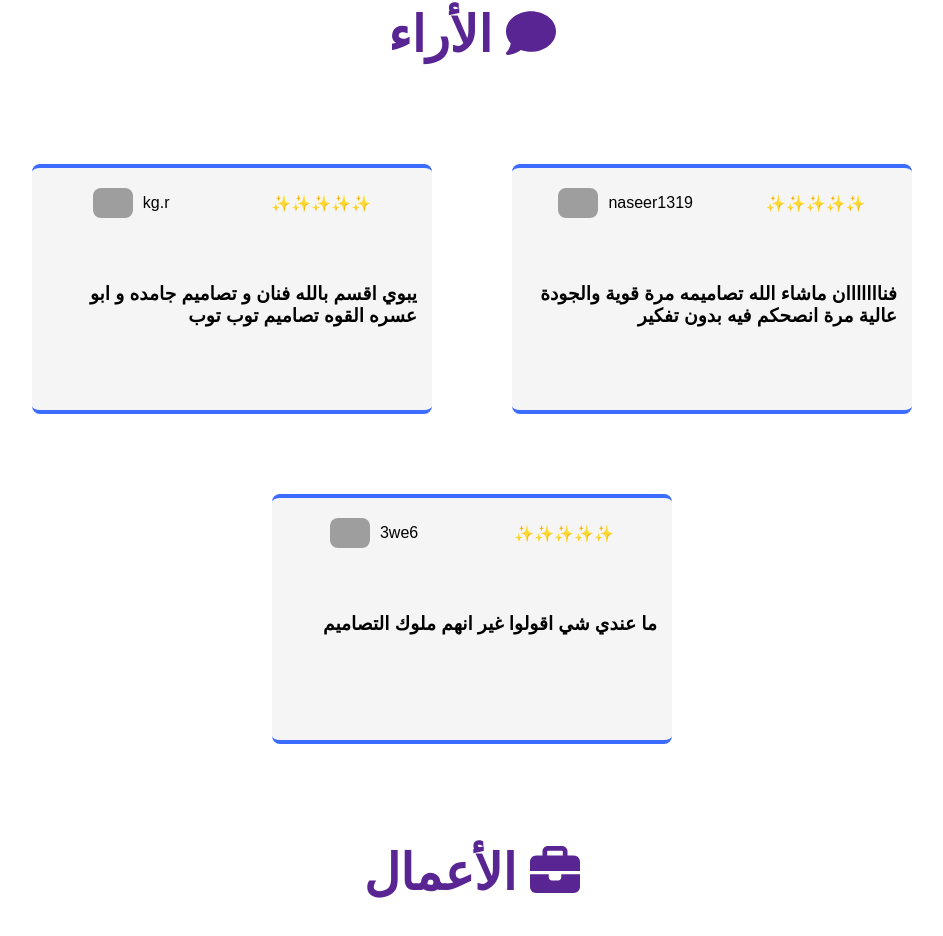
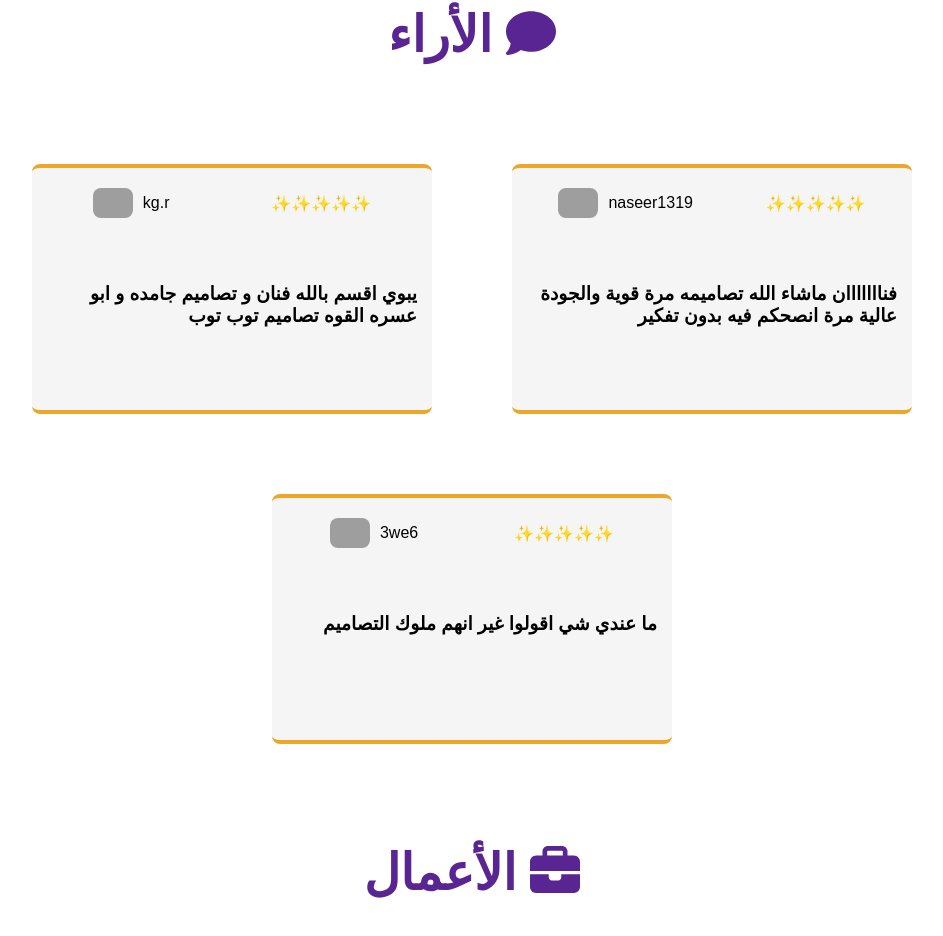
Before and after one commit to Mo7010/lamsa, a Vue app: page / in a window 1280 px wide. Shown: the part 1509-2445 px from the top of the page, without its empty margins (168-1111 px from the left). Built offline with nearby package versions, Linux system fonts and the light colour scheme; grey boxes are pictures that could not be loaded; a web font is replaced by a local one.

Commit message:
Update HomeView.vue

```diff
--- a/src/views/HomeView.vue
+++ b/src/views/HomeView.vue
@@ -281,8 +281,8 @@ main{
     height:250px;
     display:flex;
     flex-direction:column;
-    border-top:4px solid #3C6CFF;
-    border-bottom:4px solid #3C6CFF;
+    border-top:4px solid #EFA528;
+    border-bottom:4px solid #EFA528;
 }
 
 .top{
```
